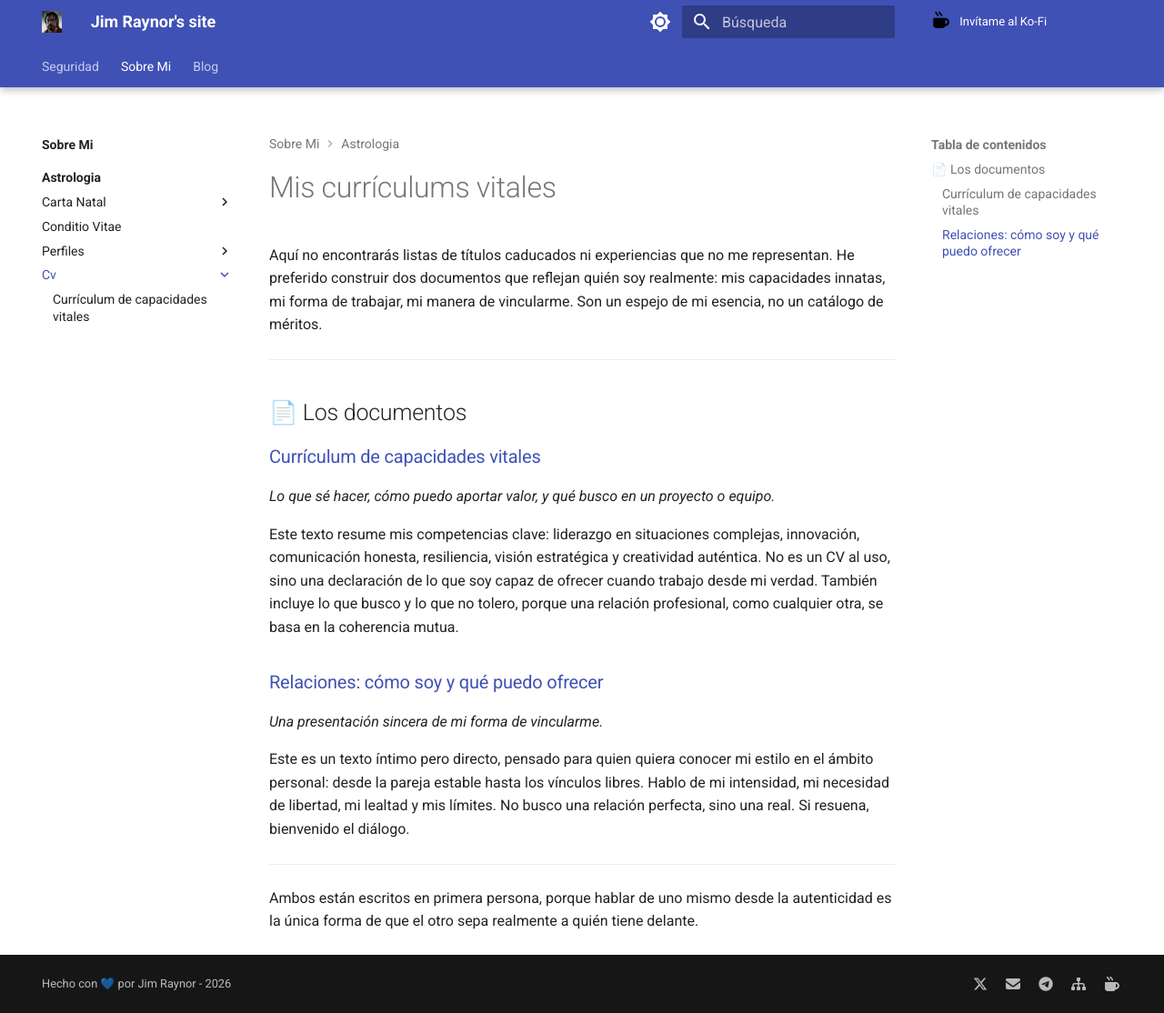
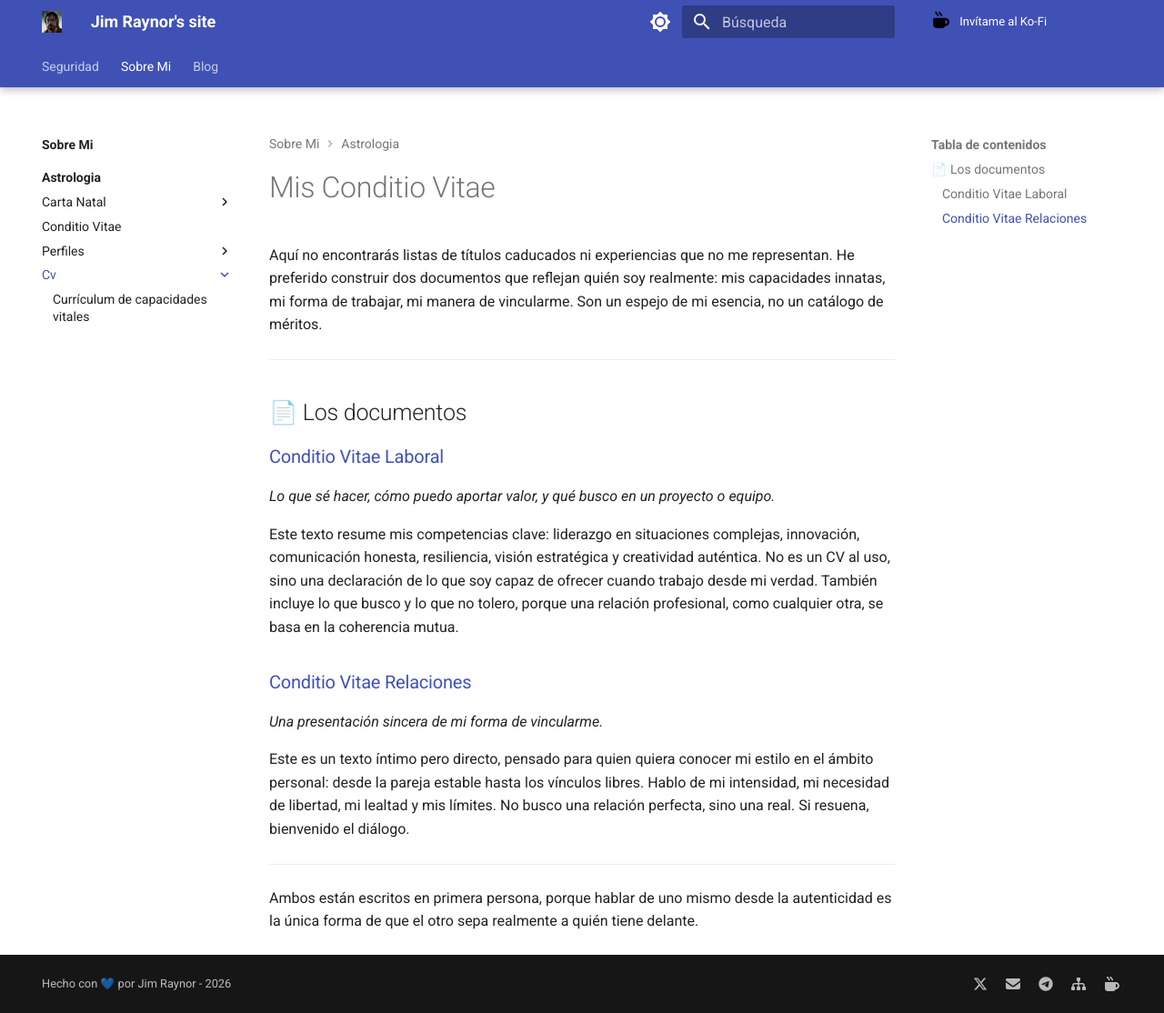
Before and after one commit to jimraynor88/blog, an MkDocs documentation site: the page built from docs/Sobre_Mi/Astrologia/cv/index.md, in a window 1280 px wide and 1114 px high. Shown: the whole window at 91% size. Built offline with MkDocs 1.6.1 and Material for MkDocs 9.7.7, drawn with Linux system fonts in a browser that asks for light colours.

Commit message:
Rename CV sections to 'Conditio Vitae'

```diff
--- a/docs/Sobre_Mi/Astrologia/cv/index.md
+++ b/docs/Sobre_Mi/Astrologia/cv/index.md
@@ -1,4 +1,4 @@
-# Mis currículums vitales
+# Mis Conditio Vitae
 
 Aquí no encontrarás listas de títulos caducados ni experiencias que no me representan. He preferido construir dos documentos que reflejan quién soy realmente: mis capacidades innatas, mi forma de trabajar, mi manera de vincularme. Son un espejo de mi esencia, no un catálogo de méritos.
 
@@ -6,12 +6,12 @@ Aquí no encontrarás listas de títulos caducados ni experiencias que no me rep
 
 ## 📄 Los documentos
 
-### [Currículum de capacidades vitales](mis_cv.md)
+### [Conditio Vitae Laboral](mis_cv.md)
 *Lo que sé hacer, cómo puedo aportar valor, y qué busco en un proyecto o equipo.*
 
 Este texto resume mis competencias clave: liderazgo en situaciones complejas, innovación, comunicación honesta, resiliencia, visión estratégica y creatividad auténtica. No es un CV al uso, sino una declaración de lo que soy capaz de ofrecer cuando trabajo desde mi verdad. También incluye lo que busco y lo que no tolero, porque una relación profesional, como cualquier otra, se basa en la coherencia mutua.
 
-### [Relaciones: cómo soy y qué puedo ofrecer](Relaciones_Como_Soy.md)
+### [Conditio Vitae Relaciones](Relaciones_Como_Soy.md)
 *Una presentación sincera de mi forma de vincularme.*
 
 Este es un texto íntimo pero directo, pensado para quien quiera conocer mi estilo en el ámbito personal: desde la pareja estable hasta los vínculos libres. Hablo de mi intensidad, mi necesidad de libertad, mi lealtad y mis límites. No busco una relación perfecta, sino una real. Si resuena, bienvenido el diálogo.
```
